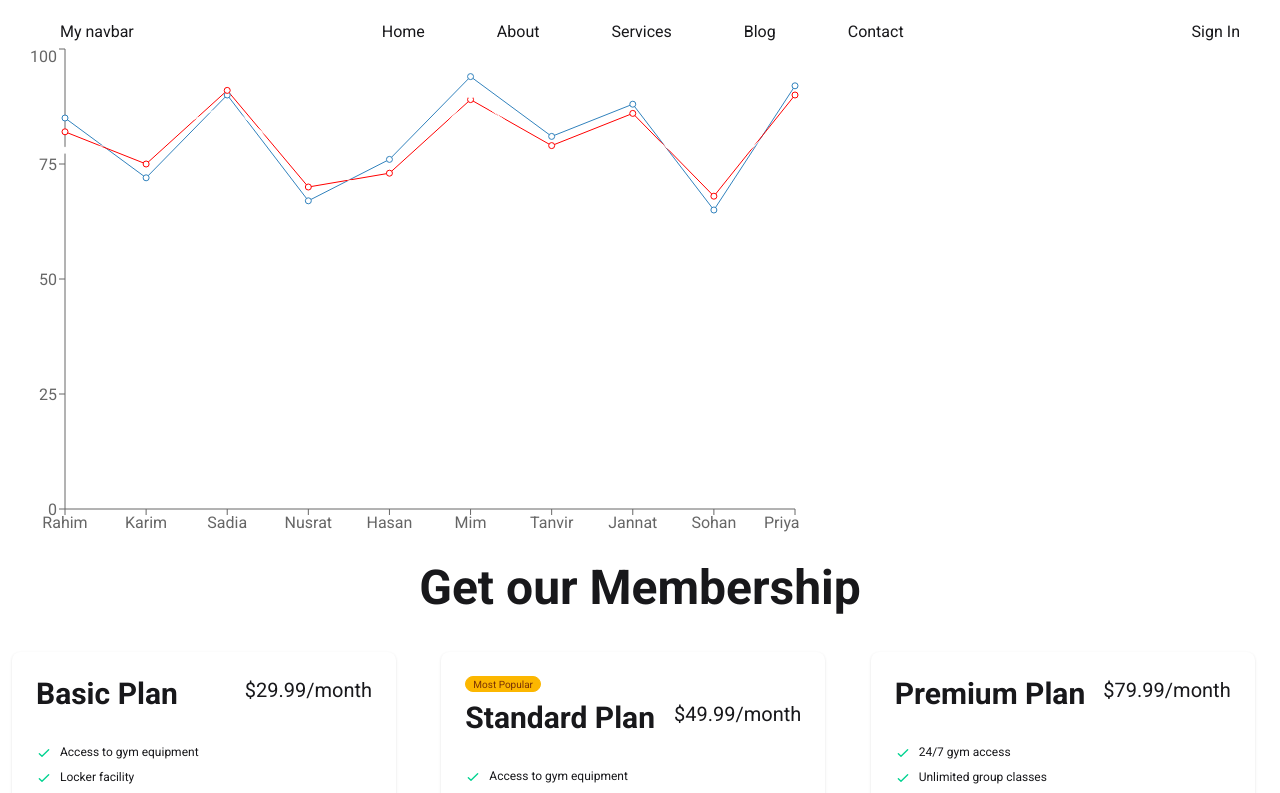
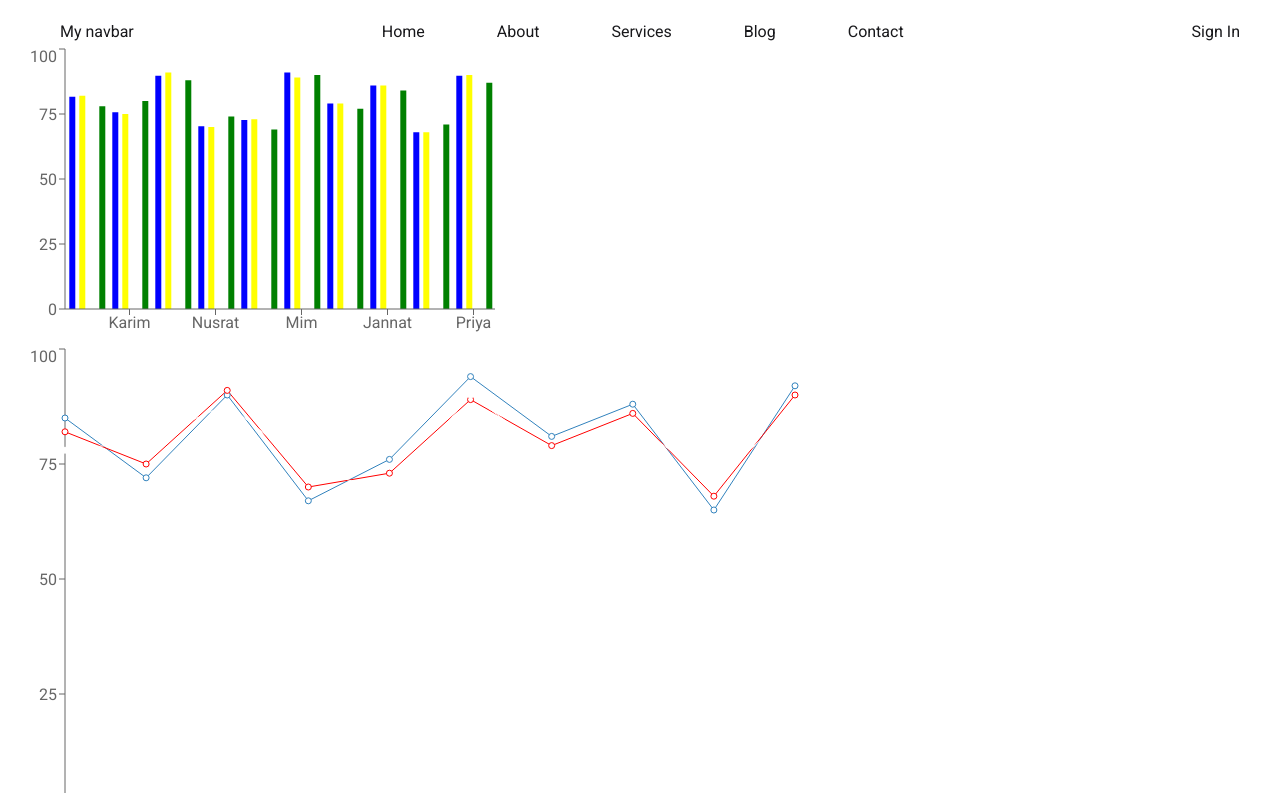
Before and after one commit to 5hoaib21/React-Ecosystem-NPM-TAILWIND-RECHARTS-MLST-6-MDL-33-, a React (Vite) app: page / in a window 1280 px wide. Shown: the top 793 px of the page. Built offline with nearby package versions, Linux system fonts and the light colour scheme.

Commit message:
Explore Axios JS chart data processing and bar chart

```diff
--- a/package.json
+++ b/package.json
@@ -12,6 +12,7 @@
   "dependencies": {
     "@tailwindcss/vite": "^4.2.1",
     "amqplib": "^0.10.9",
+    "axios": "^1.13.6",
     "core-js": "^3.49.0",
     "lucide-react": "^0.577.0",
     "react": "^19.2.4",
--- /dev/null
+++ b/public/marksData.json
@@ -0,0 +1,92 @@
+[
+  {
+    "id": 1,
+    "name": "Rahim",
+    "marks": {
+      "math": 85,
+      "physics": 78,
+      "chemistry": 82
+    }
+  },
+  {
+    "id": 2,
+    "name": "Karim",
+    "marks": {
+      "math": 72,
+      "physics": 80,
+      "chemistry": 75
+    }
+  },
+  {
+    "id": 3,
+    "name": "Sadia",
+    "marks": {
+      "math": 90,
+      "physics": 88,
+      "chemistry": 91
+    }
+  },
+  {
+    "id": 4,
+    "name": "Nusrat",
+    "marks": {
+      "math": 67,
+      "physics": 74,
+      "chemistry": 70
+    }
+  },
+  {
+    "id": 5,
+    "name": "Hasan",
+    "marks": {
+      "math": 76,
+      "physics": 69,
+      "chemistry": 73
+    }
+  },
+  {
+    "id": 6,
+    "name": "Mim",
+    "marks": {
+      "math": 94,
+      "physics": 90,
+      "chemistry": 89
+    }
+  },
+  {
+    "id": 7,
+    "name": "Tanvir",
+    "marks": {
+      "math": 81,
+      "physics": 77,
+      "chemistry": 79
+    }
+  },
+  {
+    "id": 8,
+    "name": "Jannat",
+    "marks": {
+      "math": 88,
+      "physics": 84,
+      "chemistry": 86
+    }
+  },
+  {
+    "id": 9,
+    "name": "Sohan",
+    "marks": {
+      "math": 65,
+      "physics": 71,
+      "chemistry": 68
+    }
+  },
+  {
+    "id": 10,
+    "name": "Priya",
+    "marks": {
+      "math": 92,
+      "physics": 87,
+      "chemistry": 90
+    }
+  }
+]
--- a/src/App.jsx
+++ b/src/App.jsx
@@ -6,6 +6,7 @@ import "./App.css";
 
 const pricingPromise = fetch('pricingData.json').then(res => res.json())
 
+const marksPromise = axios.get('marksData.json');
 
 
 
@@ -18,9 +19,20 @@ function App() {
         {/* <DaisyNav></DaisyNav> */}
       </header>
 
+
+
+      <main>
+
+          <Suspense fallback={<span className="loading loading-dots loading-lg"></span>}>
+            <MarksChart marksPromise={marksPromise}></MarksChart>
+          </Suspense>
+
+
+
+
+
         <ResultChart></ResultChart>
 
-      <main>
         <Suspense fallback={<span className="loading loading-dots loading-lg"></span>}>
           <PricingOptions pricingPromise={pricingPromise}></PricingOptions>
         </Suspense>
@@ -35,5 +47,7 @@ function App() {
 import Navbar from "./components/Navbar/Navbar";
 import PricingOptions from "./components/PricingOptions/PricingOptions";
 import ResultChart from "./components/ResultChart/ResultChart";
+import axios from "axios";
+import MarksChart from "./components/MarksChart/MarksChart";
 
 export default App;
--- /dev/null
+++ b/src/components/MarksChart/MarksChart.jsx
@@ -0,0 +1,40 @@
+import React, { use } from 'react';
+import { Bar, BarChart, XAxis, YAxis } from 'recharts';
+
+const MarksChart = ({marksPromise}) => {
+  const marksdataRes = use(marksPromise);
+  const marksData = marksdataRes.data;
+
+
+  //data processing for the chart
+  const marksChartData = marksData.map(studentData => {
+    const student = {
+      id: studentData.id,
+      name: studentData.name,
+      physics: studentData.marks.physics,
+      chemistry: studentData.marks.chemistry,
+      math: studentData.marks.math
+    }
+    const avg =( student.physics + student.chemistry + student.math) /3;
+    student.avg = avg;
+    return student;
+  })
+  console.log(marksChartData);
+
+  return (
+    <div>
+
+    <BarChart width={500} height={300} data={marksChartData}>
+          <XAxis dataKey={'name'}></XAxis>
+          <YAxis></YAxis>
+          <Bar dataKey={'avg'} fill='blue'></Bar>
+          <Bar dataKey={'chemistry'} fill='yellow'></Bar>
+          <Bar dataKey={'math'} fill='white'></Bar>
+          <Bar dataKey={'physics'} fill='green'></Bar>
+    </BarChart>
+
+    </div>
+  );
+};
+
+export default MarksChart;
--- a/src/components/PricingOptions/PricingOptions.jsx
+++ b/src/components/PricingOptions/PricingOptions.jsx
@@ -5,7 +5,7 @@ import DaisyPricing from '../DaisyPricing/DaisyPricing';
 const PricingOptions = ({pricingPromise}) => {
 
   const pricingData = use(pricingPromise);
-  console.log(pricingData);
+  // console.log(pricingData);
   return (
     <div>
       <h2 className='text-5xl font-bold flex justify-center mt-5'>Get our Membership</h2>
```
Also changed, not shown: 1 other file (tests, documents, lock files or other folders).
